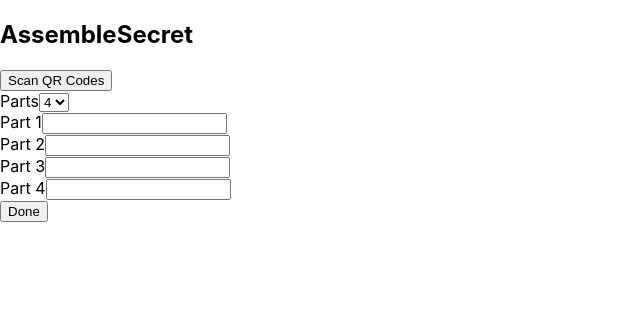
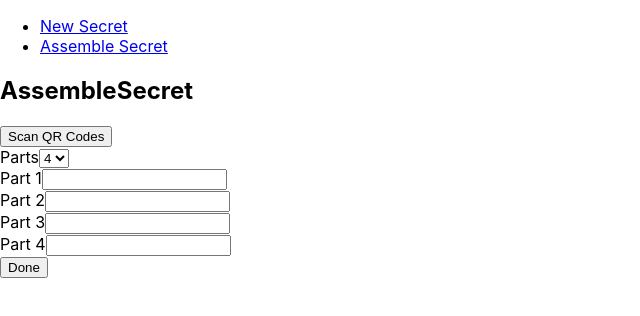
Before and after one commit to AsaAyers/shamir-secret-splitter, a React (Create React App) app: page /shamir-secret-splitter/assemble in a window 1280 px wide. Shown: the top 316 px of the page, without its empty margins (0-640 px from the left). Built offline with nearby package versions, Linux system fonts and the light colour scheme.

Commit message:
Add Navigation

```diff
--- a/src/components/app/index.tsx
+++ b/src/components/app/index.tsx
@@ -7,9 +7,12 @@ import { Routes } from '../../constants'
 import Edit from '../edit'
 import Print from '../print'
 import AssembleSecret from '../assemble'
+import Nav from '../nav'
 
 export default function App() {
   return (
+    <React.Fragment>
+      <Nav />
       <Switch>
         <Route path={Routes.Print}>
           <Print />
@@ -21,5 +24,6 @@ export default function App() {
           <Edit />
         </Route>
       </Switch>
+    </React.Fragment>
   );
 }
--- /dev/null
+++ b/src/components/nav/index.tsx
@@ -0,0 +1,19 @@
+import React from 'react'
+import { Routes } from '../../constants'
+import { Link } from 'react-router-dom'
+import styles from './styles.module.css'
+
+console.log('nav', styles)
+
+export default function Nav() {
+
+  return (
+    <nav className={styles.nav}>
+      <ul>
+        <li><Link to={Routes.Edit}>New Secret</Link></li>
+        <li><Link to={Routes.Assemble}>Assemble Secret</Link></li>
+      </ul>
+    </nav>
+  )
+
+}
--- /dev/null
+++ b/src/components/nav/styles.module.css
@@ -0,0 +1,6 @@
+
+@media print {
+  .nav {
+    display: none
+  }
+}
--- a/src/components/part-page/styles.module.css
+++ b/src/components/part-page/styles.module.css
@@ -1,7 +1,9 @@
 
 .page {
-  page-break-before: always;
   display: flex;
   flex-direction: column;
   padding: 32px;
 }
+.page + .page {
+  page-break-before: always;
+}
--- a/src/components/print/styles.module.css
+++ b/src/components/print/styles.module.css
@@ -4,10 +4,9 @@
   margin-right: auto;
 }
 
-/*
-I don't know why ``@meaia print {`` doesn't seem to be working.
-*/
-.noPrint {
-  display: none;
-  background: green;
+@media print {
+  .noPrint {
+    display: none;
+    background: green;
+  }
 }
```
Also changed, not shown: 1 other file (tests, documents, lock files or other folders). Lines whose indentation alone changed are shown as unchanged.
